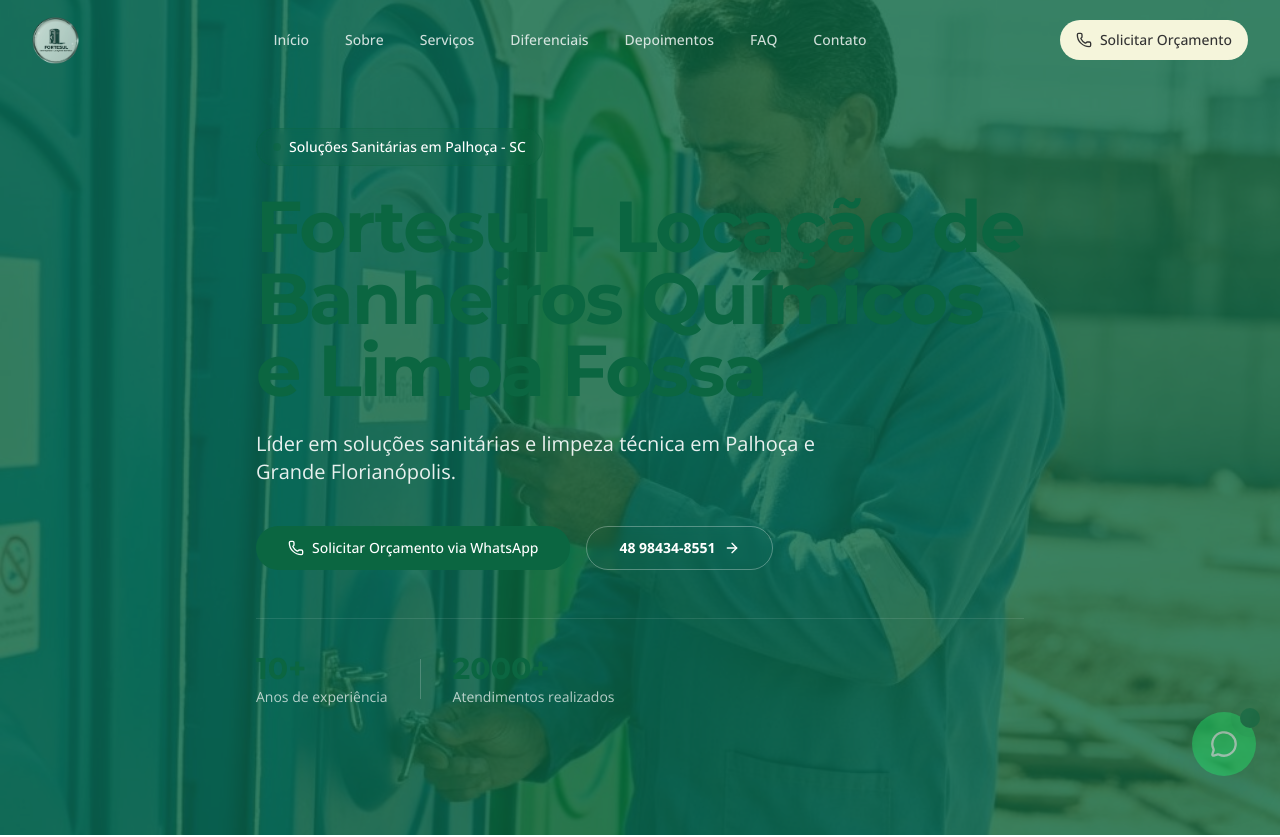
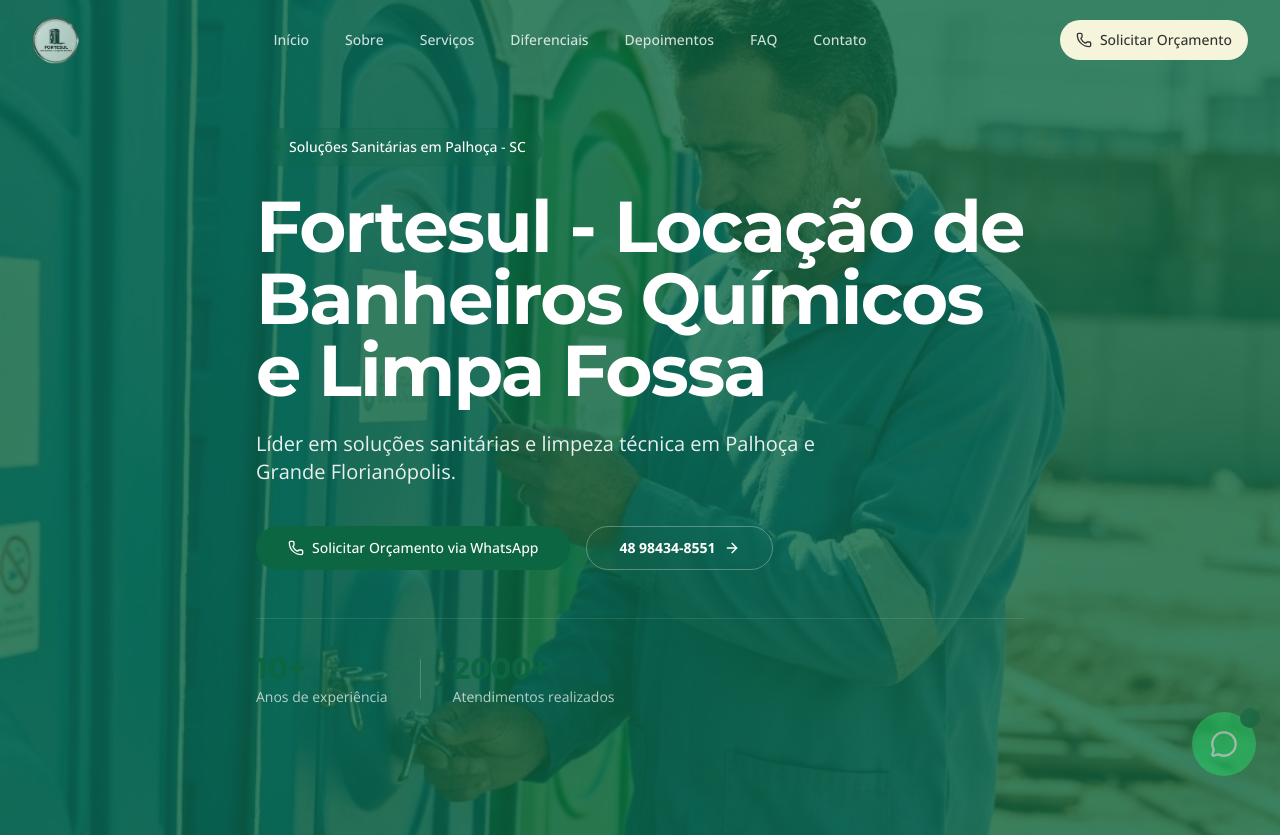
Before and after one commit to maringamapas/fortesul-desentupidora-paleta-cliente, a Next.js app: page / in a window 1280 px wide. Shown: the top 837 px of the page. Built offline with nearby package versions, Linux system fonts and the light colour scheme.

Commit message:
style: change hero-section text color to white
Update text color for better contrast on dark background.

Co-authored-by: CHL <229381294+maringamapas@users.noreply.github.com>

```diff
--- a/components/hero-section.tsx
+++ b/components/hero-section.tsx
@@ -29,7 +29,7 @@ export function HeroSection() {
             <h1 className="font-display text-4xl font-bold leading-tight tracking-tight text-primary-foreground md:text-6xl lg:text-7xl animate-slide-up">
               <span className="text-balance">
                 {SITE_CONFIG.hero.title.split(SITE_CONFIG.hero.highlight)[0]}
-                <span className="text-primary">{SITE_CONFIG.hero.highlight}</span>
+                <span className="text-white">{SITE_CONFIG.hero.highlight}</span>
               </span>
             </h1>
 
```
